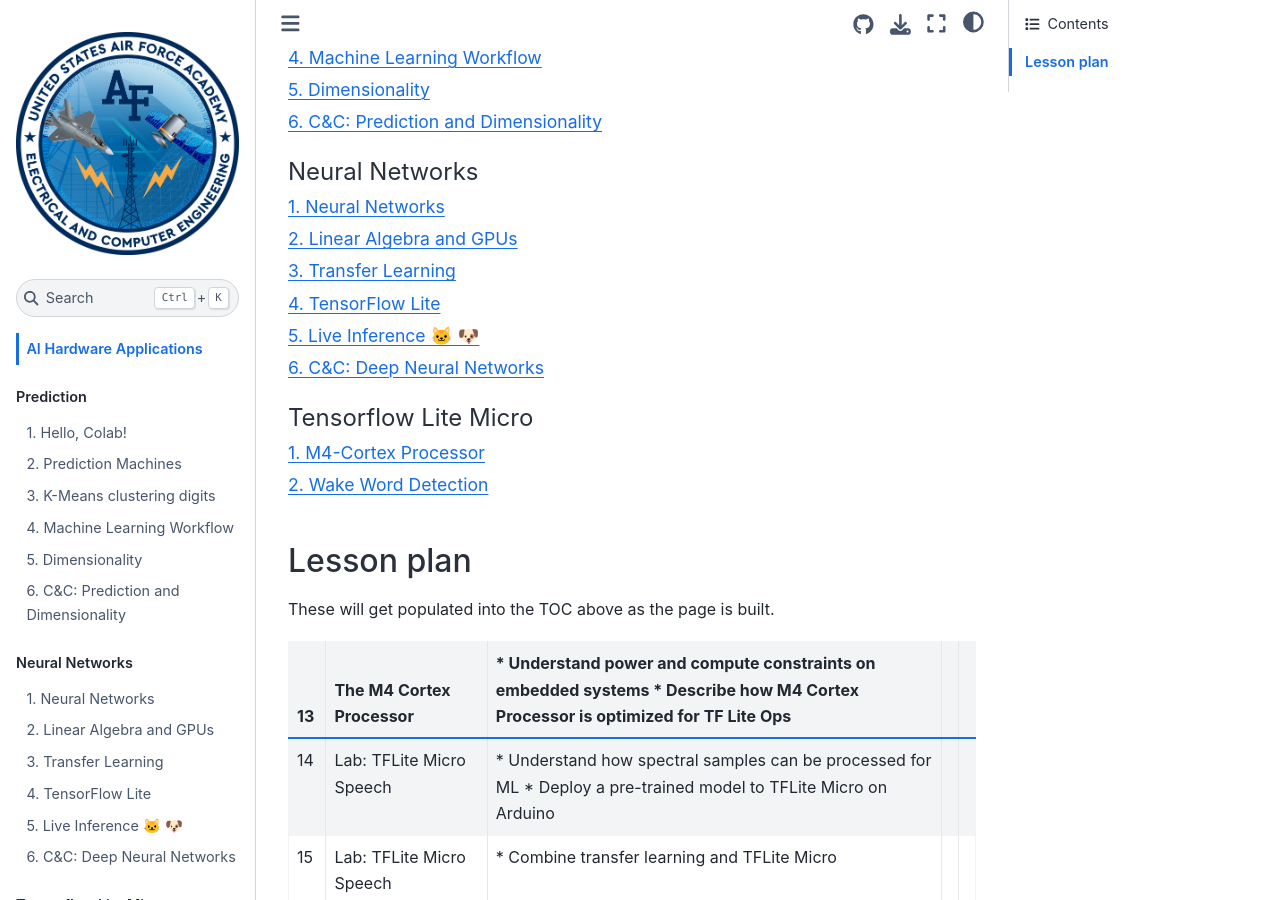
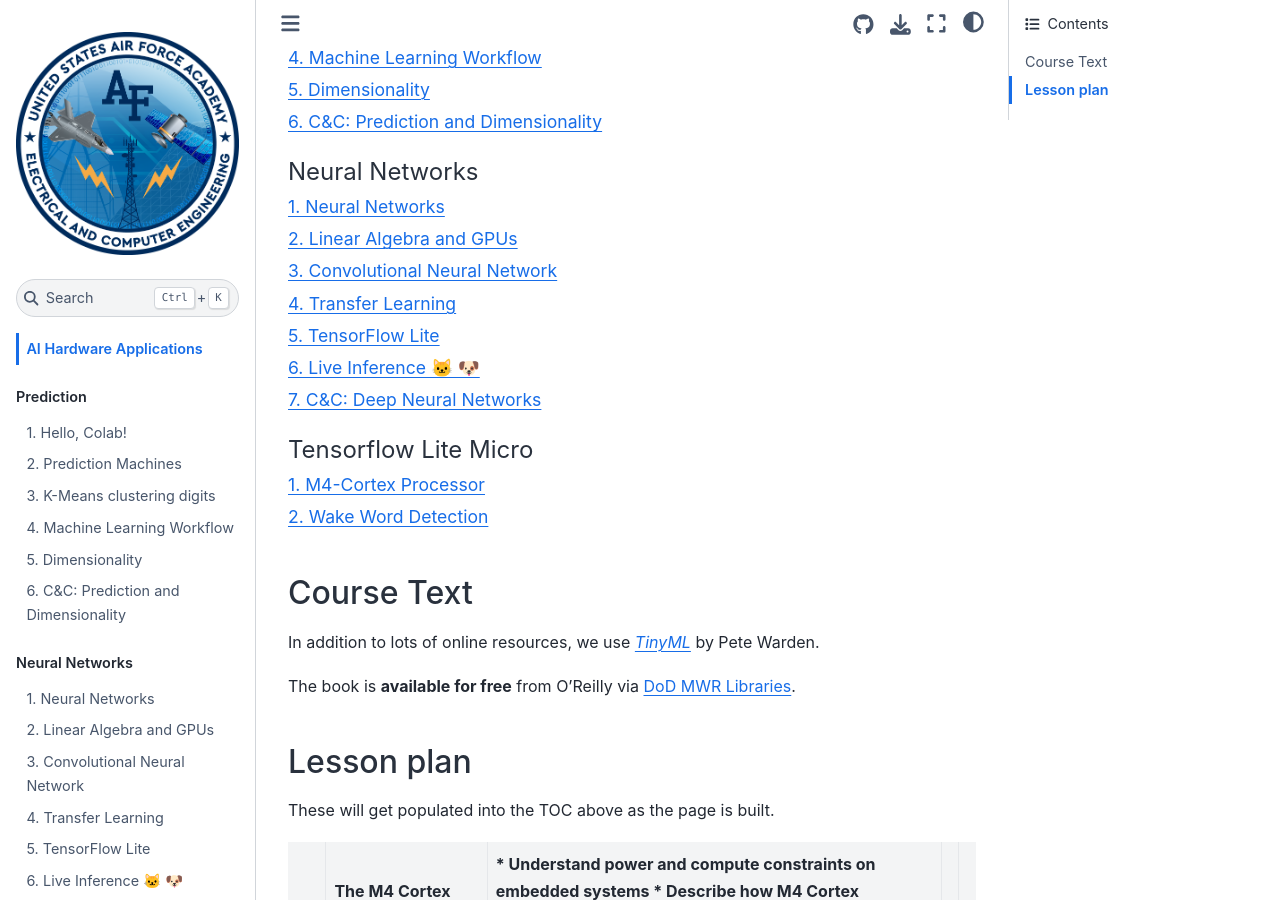
Before and after one commit to byarbrough/ai-hardware, a Jupyter Book: the page built from book/intro.md, in a window 1280 px wide and 900 px high, scrolled down 344 px. Built offline with Jupyter Book 1.0.4 settings and Sphinx 7.4.7 and the Sphinx Book theme 1.1.4, drawn with Linux system fonts in a browser that asks for light colours.

Commit message:
Convolution (#3)
* Add course text

* Add CNN lab

https://codelabs.developers.google.com/codelabs/keras-flowers-convnets

````diff
--- a/book/_toc.yml
+++ b/book/_toc.yml
@@ -18,6 +18,7 @@
     chapters:
       - file: dnn/neuralnet
       - file: dnn/gpu
+      - file: dnn/convolution
       - file: dnn/cat-dog/transfer_learning
       - file: dnn/cat-dog/tflite_catdog
       - file: dnn/cat-dog/live-cat.md
--- a/book/intro.md
+++ b/book/intro.md
@@ -8,6 +8,12 @@
 
 ```{tableofcontents}
 ```
+
+## Course Text
+
+In addition to lots of online resources, we use [*TinyML*](https://www.oreilly.com/library/view/tinyml/9781492052036/) by Pete Warden.
+
+The book is **available for free** from O'Reilly via [DoD MWR Libraries](https://www.dodmwrlibraries.org/).
 
 ## Lesson plan
 
````
Also changed, not shown: book/dnn/convolution.ipynb (added).
